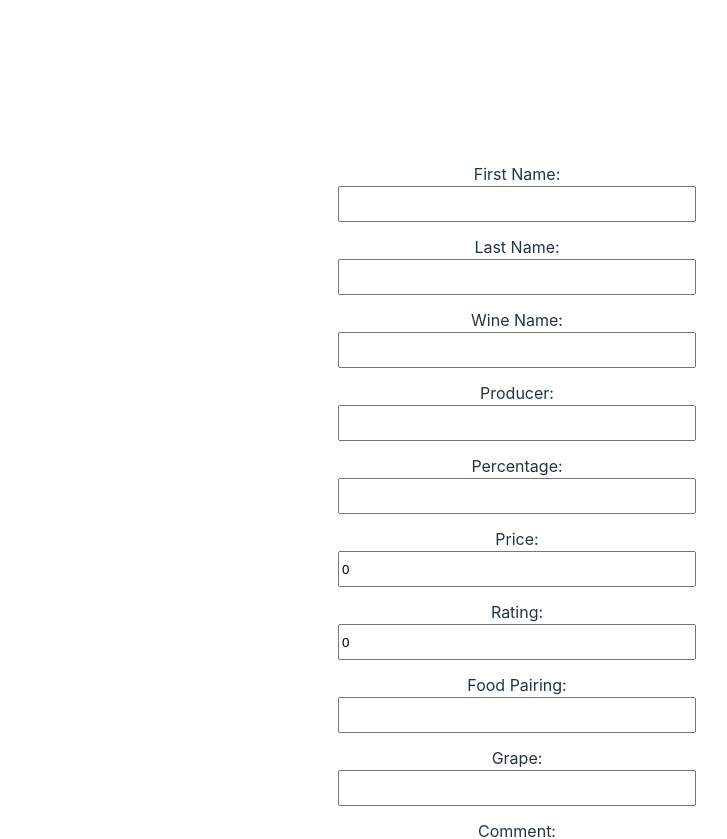
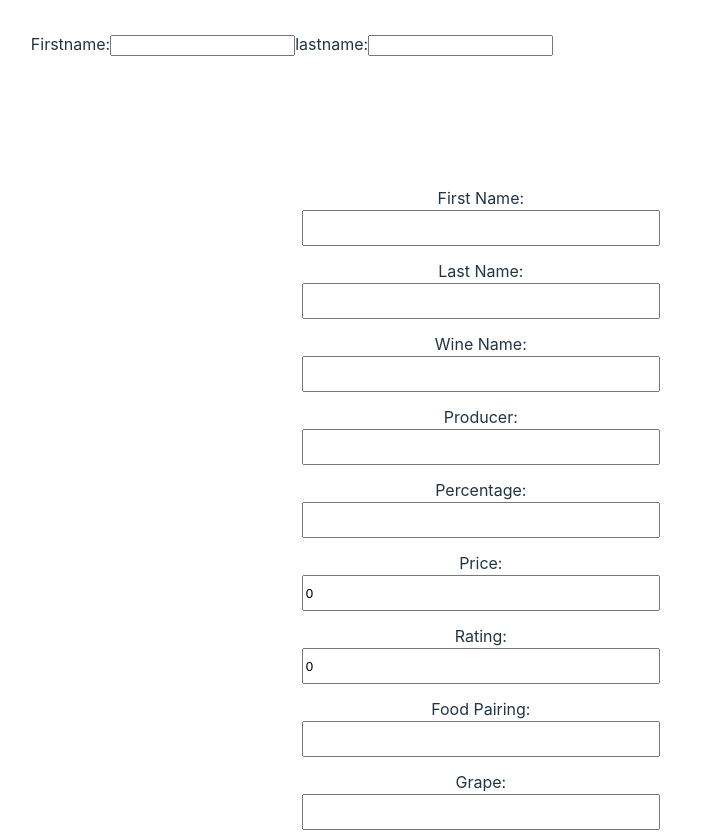
Before and after one commit to miravit/GreenGrapes_WineReviews, a React (Vite) app in the folder frontend/: page /review in a window 1280 px wide. Shown: the top 839 px of the page, without its empty margins (348-1075 px from the left). Built offline with nearby package versions, Linux system fonts and the light colour scheme; no server answers.

Commit message:
feat: add startpage component to get username

```diff
--- a/frontend/src/App.tsx
+++ b/frontend/src/App.tsx
@@ -5,7 +5,7 @@ import Form from "./components/Form";
 import { IAllReviewsContext, IReviewContext } from "./contexts/ReviewContext";
 import { IReview } from "./models/IReview";
 import { createNewReview, getAllReviews } from "./services/reviewApi";
-import PhotoUploader from "./components/PhotoUploader";
+import WelcomePage from "./components/pages/WelcomePage";
 
 function App() {
   const [allReviews, setAllReviews] = useState<IAllReviewsContext>(() => ({
@@ -74,6 +74,7 @@ function App() {
 
   return (
     <>
+      <WelcomePage />
       {/* <PhotoUploader /> */}
       <Form></Form>
       <AllPhotos />
--- /dev/null
+++ b/frontend/src/components/pages/WelcomePage.tsx
@@ -0,0 +1,35 @@
+import React, { ChangeEvent, useState } from "react";
+
+const WelcomePage = () => {
+  const [username, setUsername] = useState("");
+
+  const handleChange = (e: ChangeEvent<HTMLInputElement>) => {
+    console.log(e.target.name);
+    console.log(e.target.value);
+    console.log(username);
+  };
+  return (
+    <div>
+      <label>
+        Firstname:
+        <input
+          type="text"
+          name="firstname"
+          value={username.firstname}
+          onChange={handleChange}
+        />
+        <label>
+          lastname:
+          <input
+            type="text"
+            name="lastname"
+            value={username.lastname}
+            onChange={handleChange}
+          />
+        </label>
+      </label>
+    </div>
+  );
+};
+
+export default WelcomePage;
```
